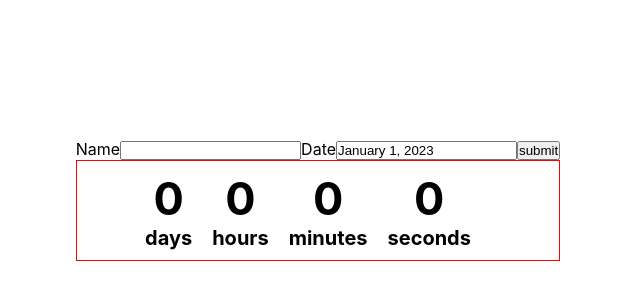
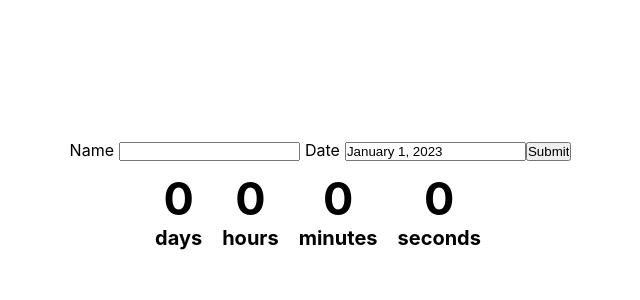
Before and after one commit to kevinszn23/countdown-timer, a React (Create React App) app in the folder countdown/: page / in a window 1280 px wide. Shown: the part 200-500 px from the top of the page, without its empty margins (322-962 px from the left). Built offline with nearby package versions, Linux system fonts and the light colour scheme.

Commit message:
styling tags and submit

```diff
--- a/countdown/src/App.css
+++ b/countdown/src/App.css
@@ -55,7 +55,7 @@
 }
 
 .timer-class {
-  border: 1px solid red;
+  /* border: 1px solid red; */
   display: flex;
   align-items: center;
   justify-content: center;
@@ -82,4 +82,16 @@
 .timer-event {
   display: flex;
   flex-direction: column;
+  font-weight: bold;
+  font-size: 25px;
 }
+
+.timer-name {
+  /* border: 1px solid green; */
+  padding: 5px;
+}
+
+.timer-date {
+  /* border: 1px solid green; */
+  padding: 5px;
+}
--- a/countdown/src/components/Form.js
+++ b/countdown/src/components/Form.js
@@ -50,7 +50,7 @@ export default function Form(props) {
         }}
       >
         <label>
-          <span>Name</span>
+          <span className="timer-name">Name</span>
           <input
             type="text"
             required
@@ -61,7 +61,7 @@ export default function Form(props) {
             }}
           />
 
-          <span>Date</span>
+          <span className="timer-date">Date</span>
           <input
             type="text"
             required
@@ -72,14 +72,16 @@ export default function Form(props) {
             }}
           />
         </label>
-        <input type="submit" value="submit" />
+        <input type="Submit" value="Submit" />
 
         <div className="timer-class">
           <p>{days} <span className="timer-span">days</span></p>
           <p>{hours} <span className="timer-span">hours</span></p>
           <p>{minutes} <span className="timer-span">minutes</span></p>
           <p>{seconds} <span className="timer-span">seconds</span></p>
-          <p className="timer-event">{name === "" ? name : `Until ${name}`}</p>
+        </div>
+        <div className="timer-event">
+          <p>{name === "" ? name : `Until ${name}`}</p>
         </div>
       </form>
     </div>
```
